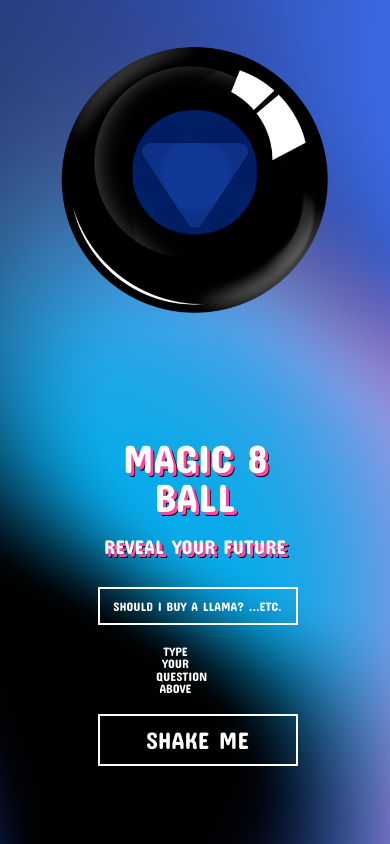
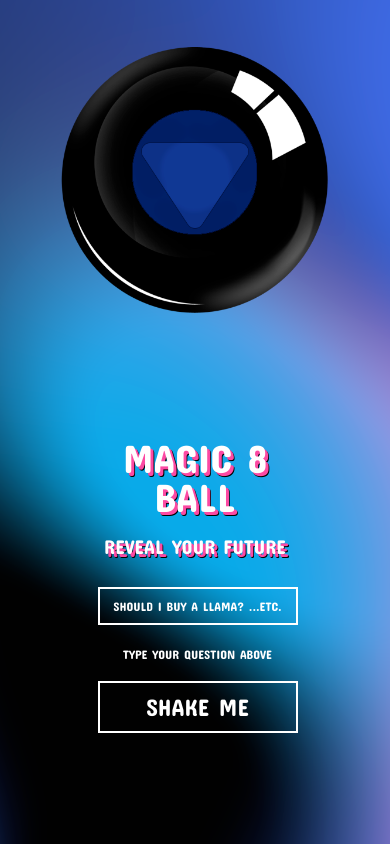
Before and after one commit to blaireporter/project-3-react, a React (Create React App) app: page / in a window 390 px wide. Shown: the top 844 px of the page. Built offline with nearby package versions, Linux system fonts and the light colour scheme; the HTML template or start-up script is replaced by a standard one.

Commit message:
fixed label

```diff
--- a/src/App.css
+++ b/src/App.css
@@ -281,9 +281,10 @@ button:focus {
 }
 @media(max-width:550px) {
   label {
-    display: block;
-    text-align: center;
-    margin-right: 50%;
+    display: inline-block;
+    width: 200px;
+    margin: 0 auto;
+    margin-left: 25%;
   }
 }
 @media(max-width: 550px) {
```
